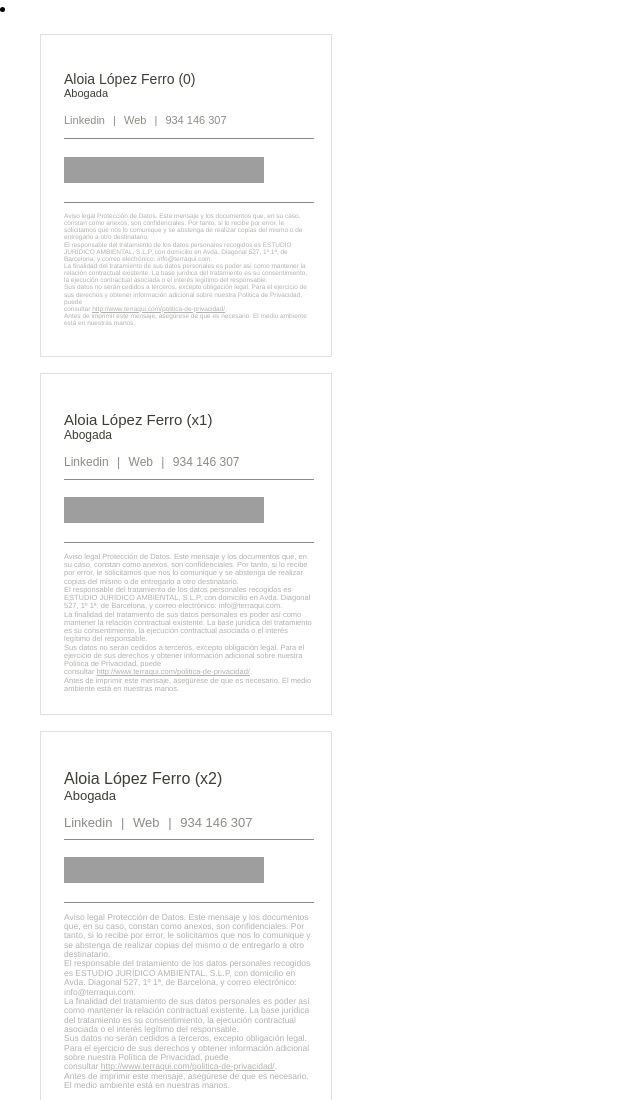
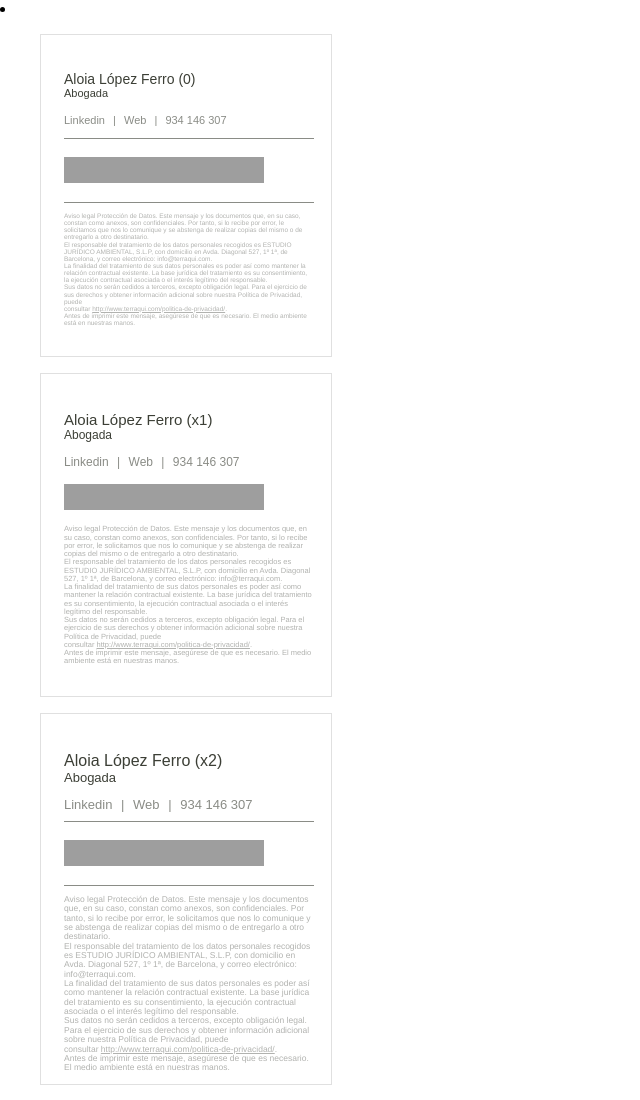
Before and after one commit to santiagotuc/firma-miguelanonimo-test, a plain HTML site: page index.html in a window 1280 px wide. Shown: the top 1100 px of the page, without its empty margins (0-640 px from the left). Drawn offline with Linux system fonts and the light colour scheme; grey boxes are pictures that could not be loaded.

Commit message:
comente lineas divisoras y modifique padding a 5px

```diff
--- a/index.html
+++ b/index.html
@@ -167,7 +167,7 @@
         >
           <table>
             <tr>
-              <td style="width: 250px; height: 46px; padding-bottom: 14px">
+              <td style="width: 250px; height: 46px; padding-bottom: 5px">
                 <div style="width: 250px; height: 24px; padding-bottom: 8px">
                   <p
                     style="
@@ -223,14 +223,14 @@
                   <span style="color: #8a8c86; margin: 0 5px">|</span>
                   <span style="color: #8a8c86">934 146 307</span>
                 </p>
-                <div
+                <!-- <div
                   style="
                     width: 250px;
                     height: 0.5px;
                     background-color: #8a8c86;
                     margin: 15px 0 1px;
                   "
-                ></div>
+                ></div> -->
               </td>
             </tr>
             <tr>
@@ -247,15 +247,15 @@
               </td>
             </tr>
             <tr>
-              <td style="padding-top: 15px; width: 250px; height: 70px">
-                <div
+              <td style="padding-top: 5px; width: 250px; height: 70px">
+                <!-- <div
                   style="
                     width: 250px;
                     height: 0.5px;
                     background-color: #8a8c86;
                     margin: 1px 0 10px;
                   "
-                ></div>
+                ></div> -->
                 <p
                   style="
                     font-family: Helvetica, Arial, sans-serif;
```
